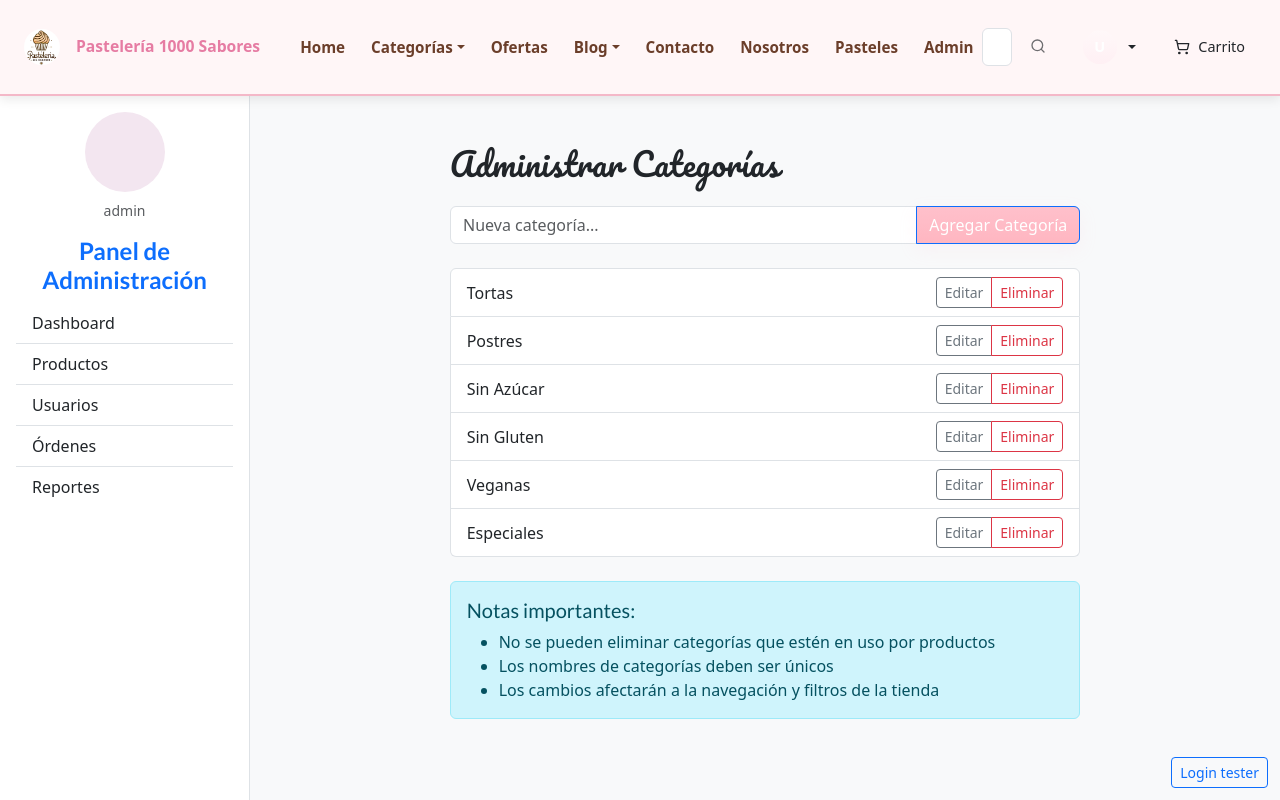
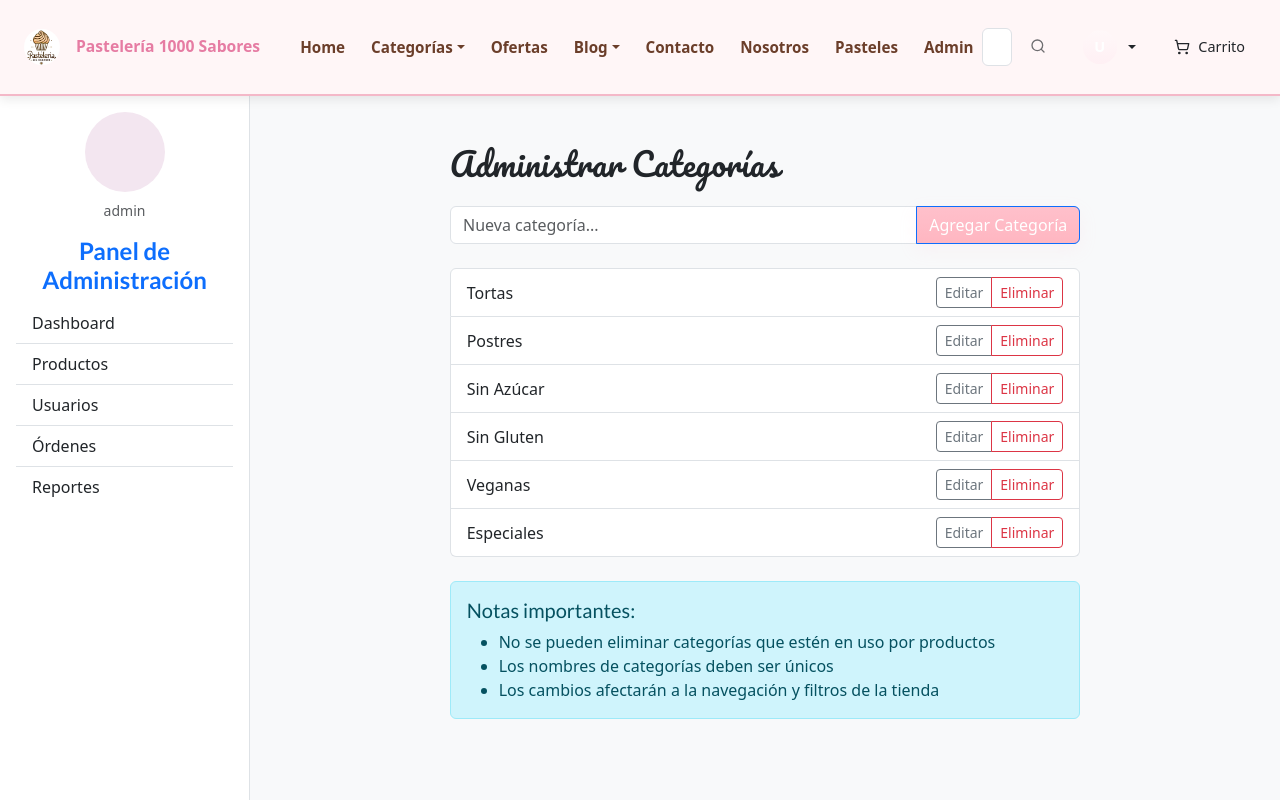
Before and after one commit to jvvier16/pasteleria1000, a React (Vite) app: page /admin/categorias in a window 1280 px wide. Shown: the top 800 px of the page. Built offline with nearby package versions, Linux system fonts and the light colour scheme; sample sign-in values are in the browser's storage.

Commit message:
dios eliminame o iluminame

```diff
--- a/src/components/Navbar.jsx
+++ b/src/components/Navbar.jsx
@@ -501,21 +501,7 @@ export default function Navbar() {
         </div>
       </nav>
 
-      {/* Dev helper: quick login as tester (only in dev) */}
-      {import.meta.env && import.meta.env.DEV && (
-        <div style={{ position: 'fixed', right: 12, bottom: 12, zIndex: 2000 }}>
-          <button
-            className="btn btn-sm btn-outline-primary"
-            title="Quick login as tester (dev only)"
-            onClick={() => {
-              const tester = { id: 6, nombre: 'Javier', apellido: 'Rojas', correo: 'javier.rojas@gmail.com', role: 'tester', imagen: '../assets/img/segunda.jpeg' };
-              localStorage.setItem('session_user', JSON.stringify(tester));
-              window.dispatchEvent(new Event('storage'));
-              window.location.reload();
-            }}
-          >Login tester</button>
-        </div>
-      )}
+      {/* Dev helper removed to avoid fixed-position element in app DOM */}
 
       {/* Modal de confirmación de logout (Bootstrap) */}
       <div
--- a/src/pages/Categoria.jsx
+++ b/src/pages/Categoria.jsx
@@ -157,7 +157,6 @@ const Categorias = () => {
       {/* Categorías */}
       <div className="d-flex justify-content-center flex-wrap gap-3 mb-5">
         {/** Render category tiles as selectable buttons (click / keyboard) */}
-        {selectedCategory !== "__descuentos" && (
         <>
           {/* 'Todas' tile: muestra todas las categorías al hacer click */}
           <div
@@ -237,7 +236,6 @@ const Categorias = () => {
             );
           })}
         </>
-        )}
 
         {/** Descuentos tile: a large card summarizing discounted products */}
         {selectedCategory === "__descuentos" && (
```
Lines whose indentation alone changed are shown as unchanged.
